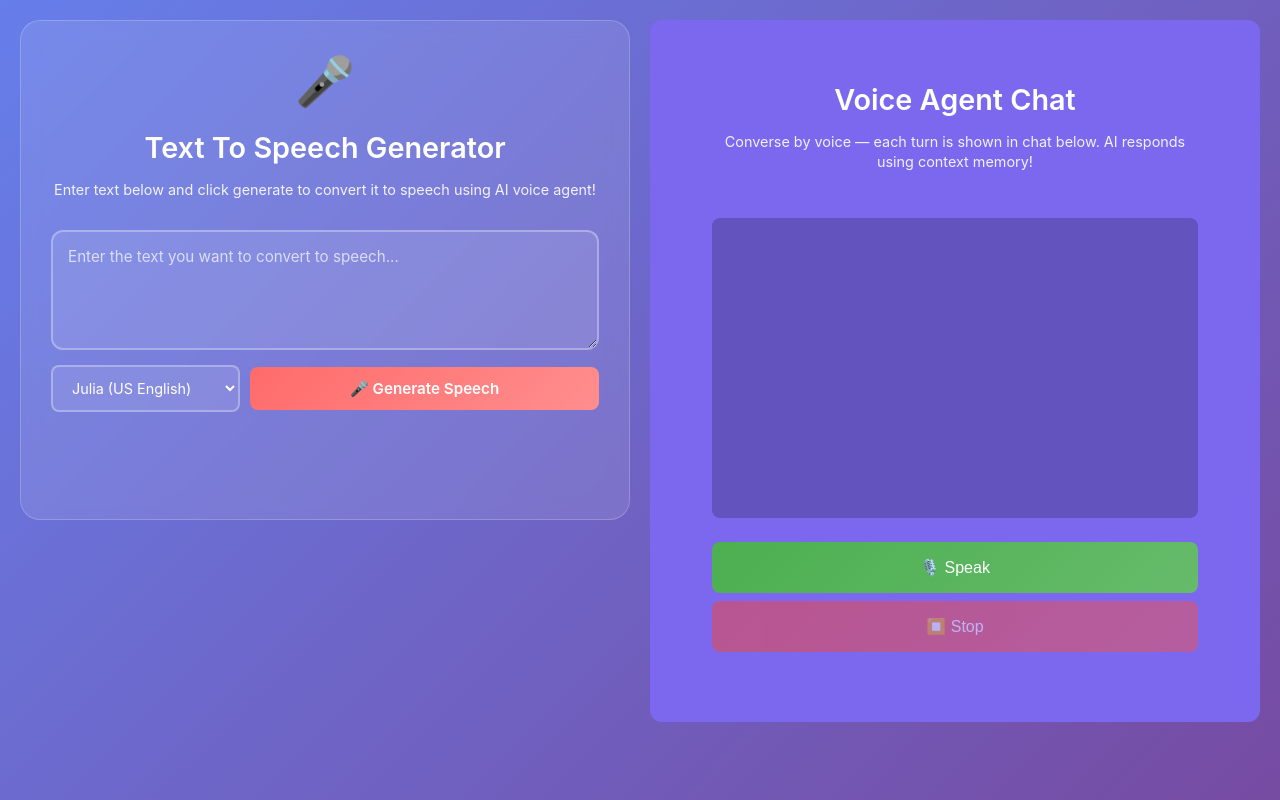
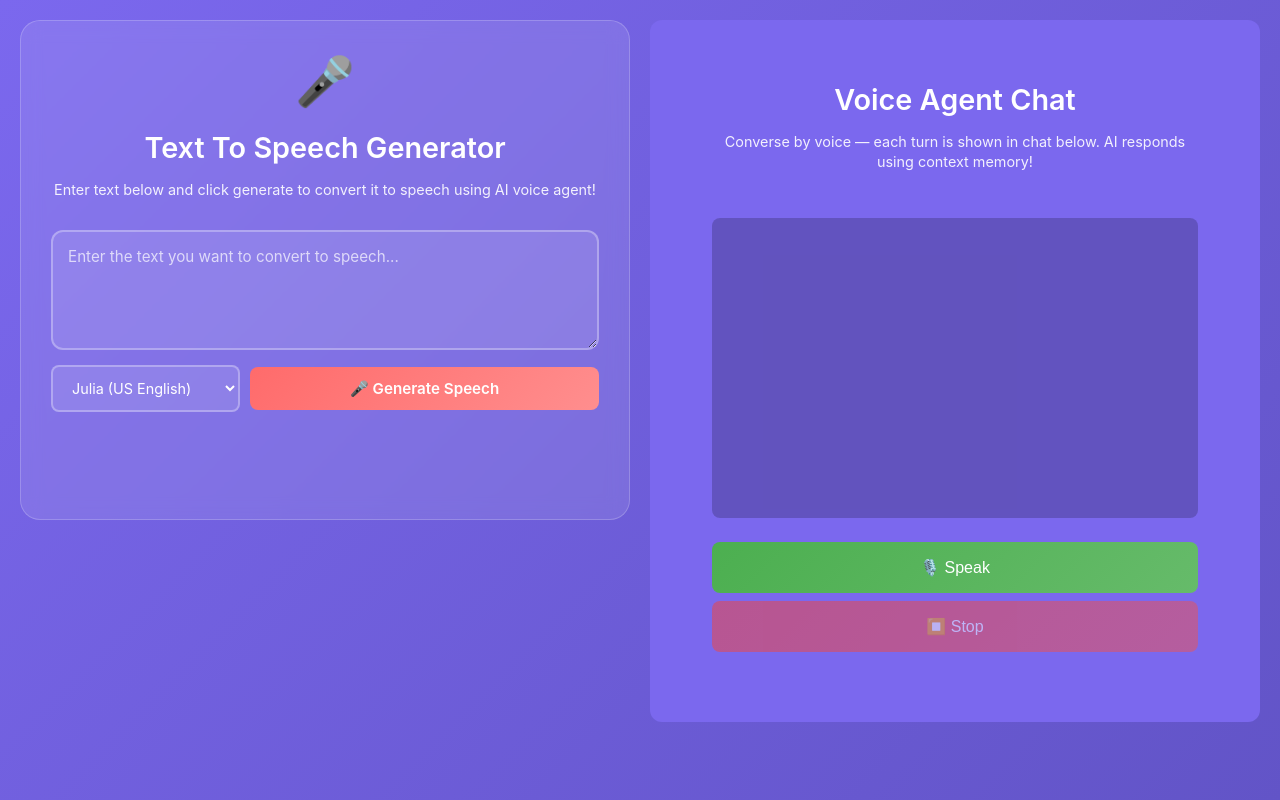
Before and after one commit to msranjana/Nutsy_VA, a FastAPI app: page / in a window 1280 px wide. Run offline with FastAPI, Linux system fonts and the light colour scheme.

Commit message:
day 10 done

```diff
--- a/static/style.css
+++ b/static/style.css
@@ -9,7 +9,7 @@
 
 body {
     font-family: -apple-system, BlinkMacSystemFont, 'Segoe UI', Roboto, sans-serif;
-    background: linear-gradient(135deg, #667eea 0%, #764ba2 100%);
+    background: linear-gradient(135deg, #7B68EE 0%, #6254c7 100%);  /* Subtle purple gradient */
     min-height: 100vh;
     padding: 20px;
     color: white;
```
